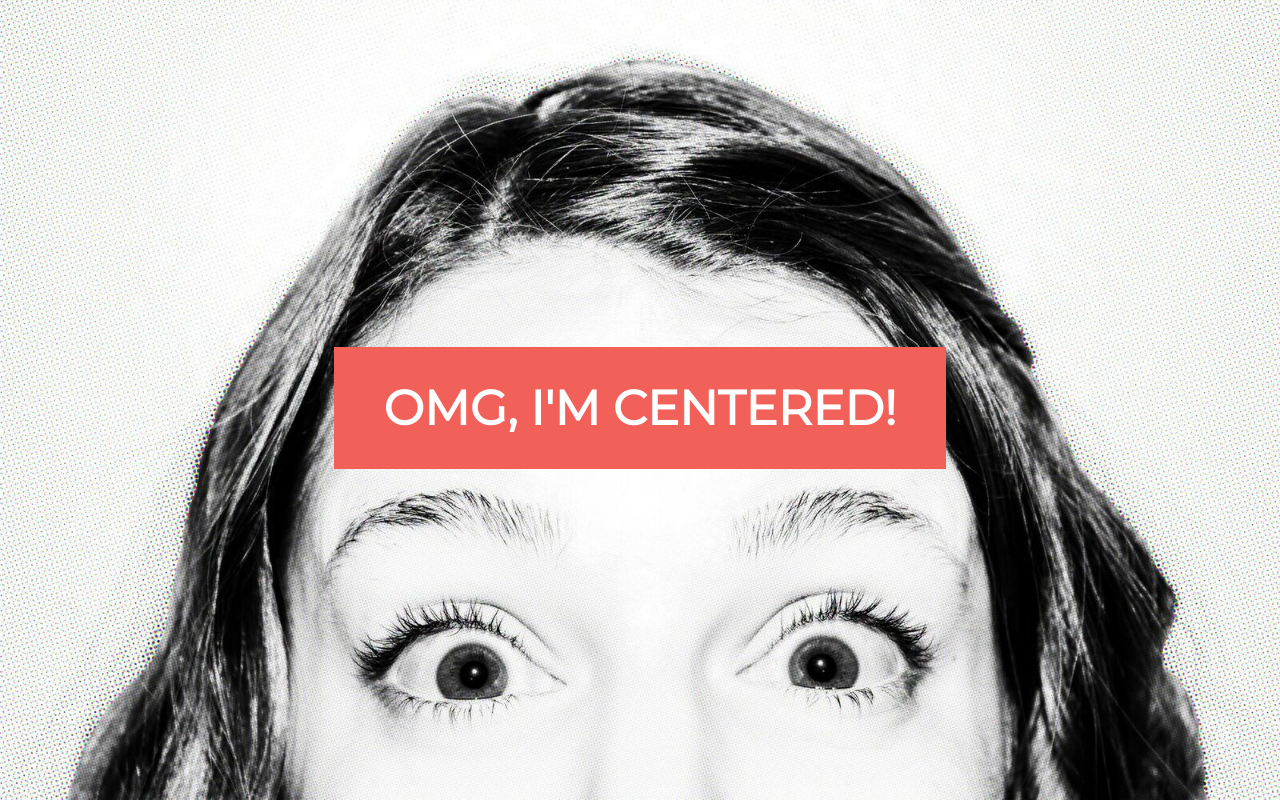
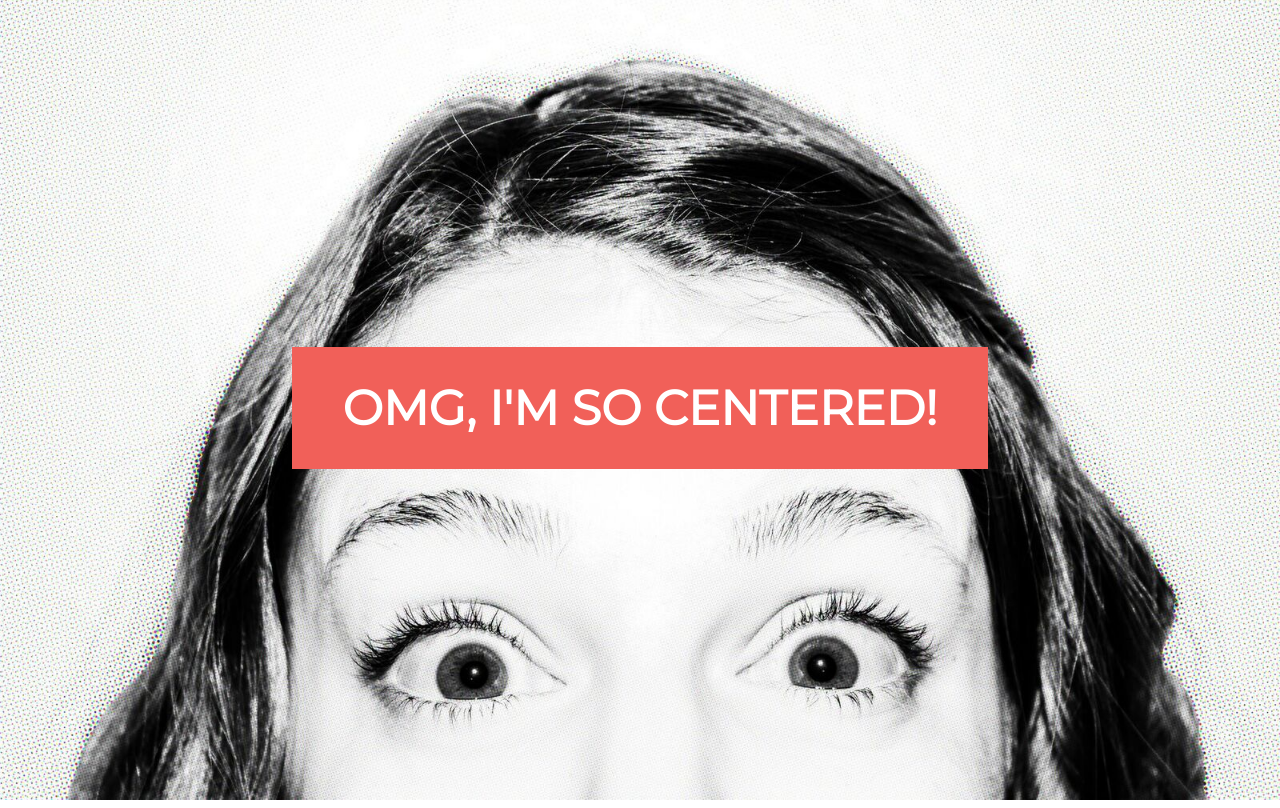
Before and after one commit to Andacanaver/206-flexbox-starter, a plain HTML site: page index.html in a window 1280 px wide. Drawn offline with Linux system fonts and the light colour scheme.

Commit message:
added text

```diff
--- a/index.html
+++ b/index.html
@@ -11,7 +11,7 @@
 
 <body>
   <div class="centered">
-      <h1>OMG, I'M CENTERED!</h1>
+      <h1>OMG, I'M SO CENTERED!</h1>
   </div>
 
 
```
